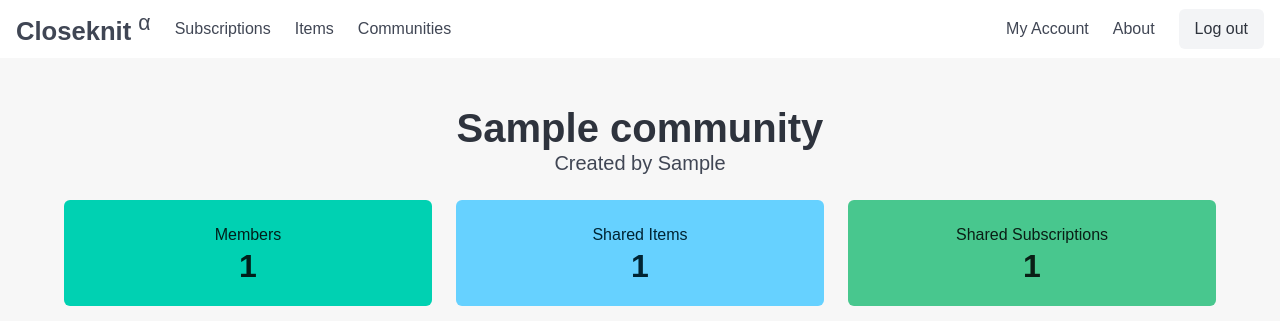
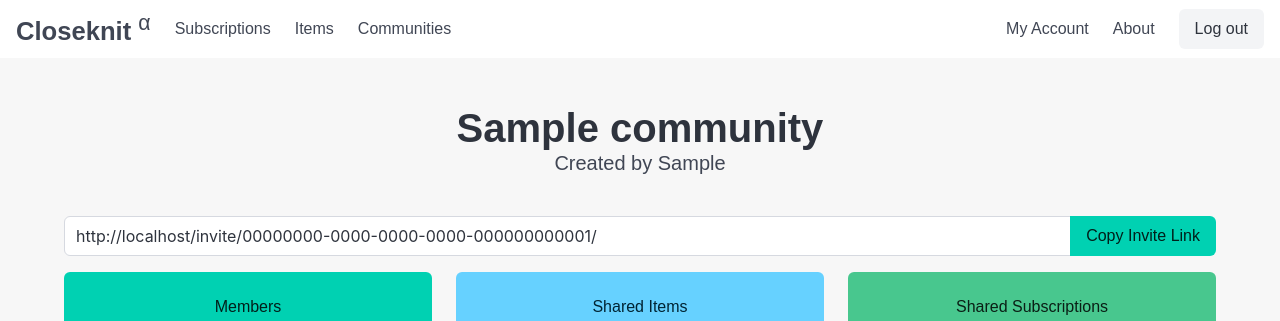
Before and after one commit to musadiqpeerzada/closeknit, a Django app: page /communities/1 in a window 1280 px wide. Shown: the top 321 px of the page. Run offline with Django 5.2, Linux system fonts and the light colour scheme; a user stored in the database is signed in; tables that the repository leaves empty hold one stand-in row (values such as "Sample post"); some libraries are stand-ins or nearby versions; some web fonts are replaced.

Commit message:
migrate to group invite links instead of individual invites

```diff
--- a/backend/models.py
+++ b/backend/models.py
@@ -32,6 +32,7 @@ class Community(models.Model):
     members = models.ManyToManyField(
         "auth.User", related_name="community_members", blank=True
     )
+    invite_uuid = models.UUIDField(default=uuid.uuid4, editable=False, unique=True)
 
     def __str__(self):
         return self.name
@@ -99,39 +100,3 @@ class Lease(models.Model):
 @receiver(pre_save, sender=Lease)
 def pre_save_lease(sender, instance, **kwargs):
     instance.clean()
-
-
-class Invite(models.Model):
-    community = models.ForeignKey(Community, on_delete=models.CASCADE)
-    token = models.UUIDField(default=uuid.uuid4, editable=False, unique=True)
-    created_at = models.DateTimeField(auto_now_add=True)
-    is_used = models.BooleanField(default=False)
-    created_by = models.ForeignKey(
-        "auth.User",
-        on_delete=models.SET_NULL,
-        null=True,
-        related_name="created_invites",
-    )
-    used_by = models.ForeignKey(
-        "auth.User",
-        on_delete=models.SET_NULL,
-        null=True,
-        blank=True,
-        related_name="used_invites",
-    )
-    used_at = models.DateTimeField(null=True, blank=True)
-
-    def __str__(self):
-        return f"Invite from {self.created_by.username} to {self.community.name}"
-
-    def is_expired(self):
-        return (timezone.now() - self.created_at).days >= 1
-
-    def use_invite(self, user):
-        if not self.is_used and not self.is_expired():
-            self.is_used = True
-            self.used_by = user
-            self.used_at = timezone.now()
-            self.save()
-            return True
-        return False
--- a/backend/services.py
+++ b/backend/services.py
@@ -1,9 +1,10 @@
 from allauth.socialaccount.models import SocialAccount
 from django.contrib.auth.models import User
 from django.db.models import QuerySet
+from django.urls import reverse
 from datetime import datetime
 
-from backend.models import Subscription, Community, Item, Lease, Invite
+from backend.models import Subscription, Community, Item, Lease
 
 
 def get_user(user_name: str) -> User | None:
@@ -39,7 +40,9 @@ def get_items_available_for_lease(user: User) -> QuerySet[Item]:
 
 
 def get_subscriptions_available_for_share(user: User) -> QuerySet[Subscription]:
-    all_users_of_communities_the_user_belongs_to = get_all_users_from_communities_the_user_belongs_to(user)
+    all_users_of_communities_the_user_belongs_to = (
+        get_all_users_from_communities_the_user_belongs_to(user)
+    )
     all_subscriptions = Subscription.objects.filter(
         owner__in=all_users_of_communities_the_user_belongs_to
     )
@@ -64,7 +67,7 @@ def get_dashboard_data(user: User) -> dict:
         "items_available_for_lease": items_available_for_lease,
         "subscriptions_available_for_share": subscriptions_available_for_share,
         "total_available_items": items_available_for_lease
-                                 + subscriptions_available_for_share,
+        + subscriptions_available_for_share,
         "total_communities_user_belongs_to": total_communities_user_belongs_to,
         "total_active_members_across_communities": total_active_members_across_communities,
     }
@@ -100,15 +103,12 @@ def add_user_to_community(community: Community, user: User) -> None:
         community.save()
 
 
-def create_invite(community: Community, created_by: User) -> Invite:
-    return Invite.objects.create(community=community, created_by=created_by)
-
-
-def use_invite(invite: Invite, user: User) -> bool:
-    if invite.use_invite(user):
-        invite.community.members.add(user)
-        return True
-    return False
+def use_invite(invite_uuid: str, user: User) -> bool:
+    community: Community = Community.objects.filter(invite_uuid=invite_uuid).first()
+    if not community:
+        return False
+    community.members.add(user)
+    return True
 
 
 def get_data_for_profile_view(user: User):
@@ -128,7 +128,11 @@ def get_data_for_profile_view(user: User):
     )
 
 
-def get_data_for_community_detail(community_id: int) -> dict | None:
+def __get_invite_link(request, invite_uuid: str) -> str:
+    return request.build_absolute_uri(reverse("accept_invite", args=[str(invite_uuid)]))
+
+
+def get_data_for_community_detail(community_id: int, request) -> dict | None:
     try:
         community = Community.objects.get(id=community_id)
     except Community.DoesNotExist:
@@ -138,9 +142,11 @@ def get_data_for_community_detail(community_id: int) -> dict | None:
 
     shared_items_count = Item.objects.filter(owner__in=members, is_active=True).count()
     shared_subscriptions_count = Subscription.objects.filter(owner__in=members).count()
+    invite_link = __get_invite_link(request, community.invite_uuid)
 
     return {
         "community_name": community.name,
+        "invite_link": invite_link,
         "created_by": community.owner.username,
         "member_count": members.count(),
         "shared_items_count": shared_items_count,
@@ -149,7 +155,11 @@ def get_data_for_community_detail(community_id: int) -> dict | None:
             {
                 "username": member.username,
                 "email": member.email,
-                "profile_picture": member.socialaccount_set.first().get_avatar_url() if member.socialaccount_set.exists() else None,
+                "profile_picture": (
+                    member.socialaccount_set.first().get_avatar_url()
+                    if member.socialaccount_set.exists()
+                    else None
+                ),
             }
             for member in members
         ],
--- a/backend/templates/backend/community/detail.html
+++ b/backend/templates/backend/community/detail.html
@@ -5,6 +5,19 @@
         <div class="container">
             <h1 class="title is-2 has-text-centered">{{ community_name }}</h1>
             <p class="subtitle has-text-centered">Created by {{ created_by|title }}</p>
+
+            <section class="py-4">
+                <div class="field has-addons">
+                    <div class="control is-expanded">
+                        <input class="input" type="text" id="invite-link" value="{{ invite_link }}" readonly>
+                    </div>
+                    <div class="control">
+                        <button class="button is-primary" onclick="copyInviteLink()">
+                            <span>Copy Invite Link</span>
+                        </button>
+                    </div>
+                </div>
+            </section>
 
             <div class="columns is-centered has-text-centered">
                 <div class="column">
@@ -49,4 +62,18 @@
             </div>
         </div>
     </section>
+
+
+
+    <script>
+        function copyInviteLink() {
+            const copyText = document.getElementById("invite-link");
+            copyText.select();
+            copyText.setSelectionRange(0, 99999); // For mobile devices
+            document.execCommand("copy");
+
+            // Optional: Provide feedback to the user
+            alert("Invite link copied to clipboard!");
+        }
+    </script>
 {% endblock %}
--- a/backend/templates/backend/invite/confirm_invite.html
+++ b/backend/templates/backend/invite/confirm_invite.html
@@ -4,7 +4,7 @@
     <section class="section">
         <div class="container">
             <h1 class="title">Confirm Invitation</h1>
-            <p class="subtitle">You've been invited to join {{ invite.community.name }}</p>
+            <p class="subtitle">You've been invited to join {{ community.name }}</p>
             <form method="post">
                 {% csrf_token %}
                 <div class="field">
--- a/backend/urls.py
+++ b/backend/urls.py
@@ -110,6 +110,5 @@ urlpatterns = [
         name="lease_delete",
     ),
     #     invite endpoints
-    path("community/<int:community_id>/invite/", views.send_invite, name="send_invite"),
     path("invite/<uuid:token>/", views.accept_invite, name="accept_invite"),
 ]
--- a/backend/views.py
+++ b/backend/views.py
@@ -8,7 +8,7 @@ from django.urls import reverse_lazy, reverse
 from django.views import generic
 from django.views.generic import CreateView
 
-from backend.models import Subscription, Community, Item, Lease, Invite
+from backend.models import Subscription, Community, Item, Lease
 from backend.services import (
     get_user,
     get_all_users_from_communities_the_user_belongs_to,
@@ -17,9 +17,9 @@ from backend.services import (
     get_user_communities,
     get_user_items,
     add_user_to_community,
-    create_invite,
     use_invite,
-    get_data_for_profile_view, get_data_for_community_detail,
+    get_data_for_profile_view,
+    get_data_for_community_detail,
 )
 
 
@@ -58,7 +58,9 @@ def profile_view(request):
 
 def get_subscription_list_view(request):
     return render(
-        request, "backend/subscription/list.html", context=get_user_subscriptions(request.user)
+        request,
+        "backend/subscription/list.html",
+        context=get_user_subscriptions(request.user),
     )
 
 
@@ -165,7 +167,11 @@ def community_detail_view(request, pk):
     if not does_user_belong_to_community:
         return HttpResponseBadRequest("You do not belong to this community")
 
-    return render(request, "backend/community/detail.html", get_data_for_community_detail(pk))
+    return render(
+        request,
+        "backend/community/detail.html",
+        get_data_for_community_detail(pk, request=request),
+    )
 
 
 class CommunityUpdateForm(forms.ModelForm):
@@ -325,34 +331,18 @@ class LeaseDeleteView(generic.DeleteView):
         return Lease.objects.filter(item__owner=self.request.user)
 
 
-@login_required
-def send_invite(request, community_id):
-    community = get_object_or_404(Community, id=community_id, owner=request.user)
-    if request.method == "POST":
-        invite = create_invite(community, request.user)
-        invite_url = request.build_absolute_uri(
-            reverse("accept_invite", args=[str(invite.token)])
-        )
-        return render(
-            request,
-            "backend/invite/show_invite_link.html",
-            {"invite_url": invite_url, "community": community},
-        )
-    return render(request, "backend/invite/send_invite.html", {"community": community})
-
-
 def accept_invite(request, token):
-    invite = get_object_or_404(Invite, token=token)
-    if invite.is_used or invite.is_expired():
-        return HttpResponseBadRequest("This invite is no longer valid.")
-
     if request.user.is_authenticated:
         if request.method == "POST":
-            if use_invite(invite, request.user):
+            if use_invite(invite_uuid=token, user=request.user):
                 return redirect("community_list")
             else:
                 return HttpResponseBadRequest("Unable to use this invite.")
-        return render(request, "backend/invite/confirm_invite.html", {"invite": invite})
+
+        community = get_object_or_404(Community, invite_uuid=token)
+        return render(
+            request, "backend/invite/confirm_invite.html", {"community": community}
+        )
     else:
         return redirect(
             f"/accounts/google/login/?process=login&next={reverse('accept_invite', args=[token])}"
```
Also changed, not shown: backend/migrations/0005_community_invite_uuid.py (added), backend/migrations/0006_auto_20240919_0428.py (added).
